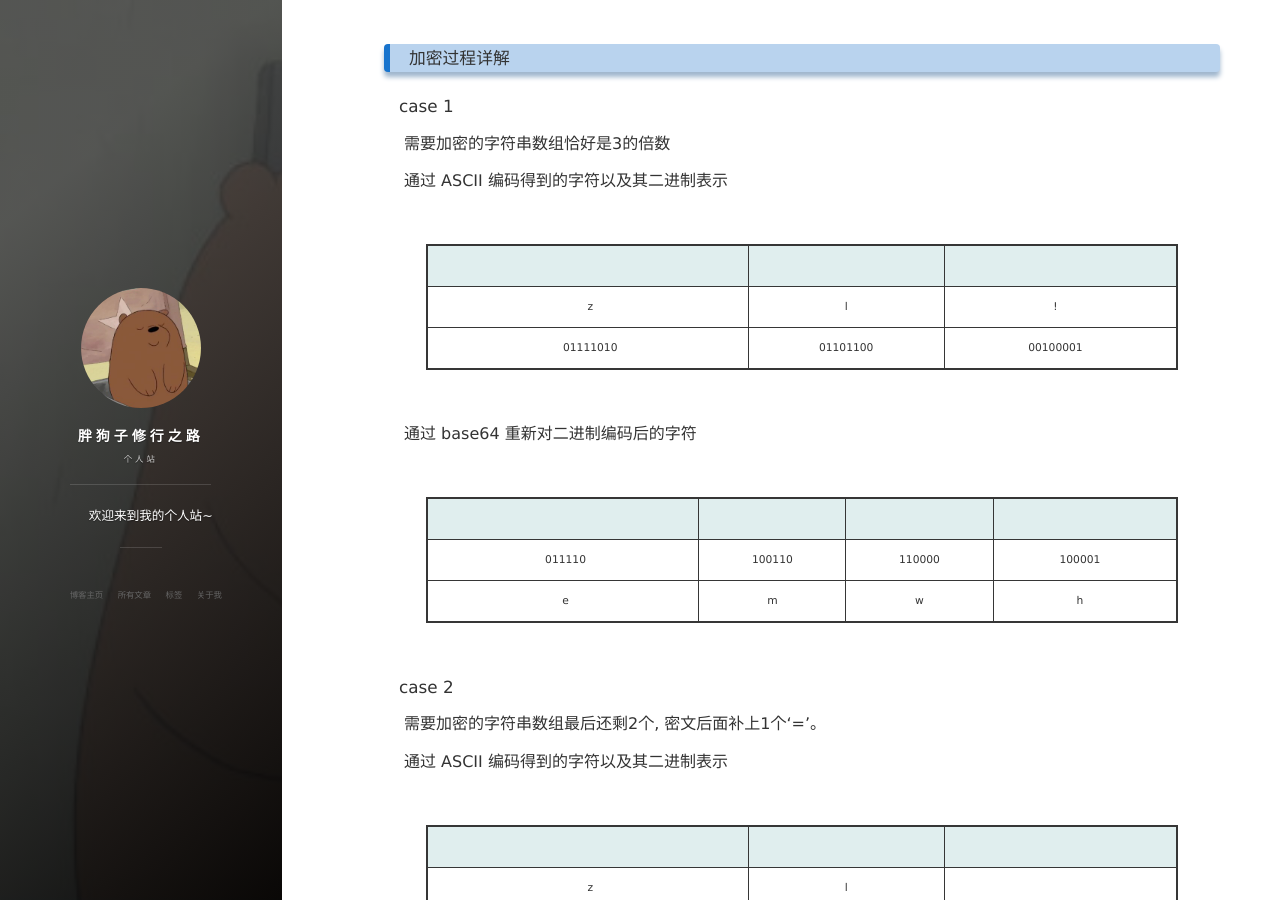
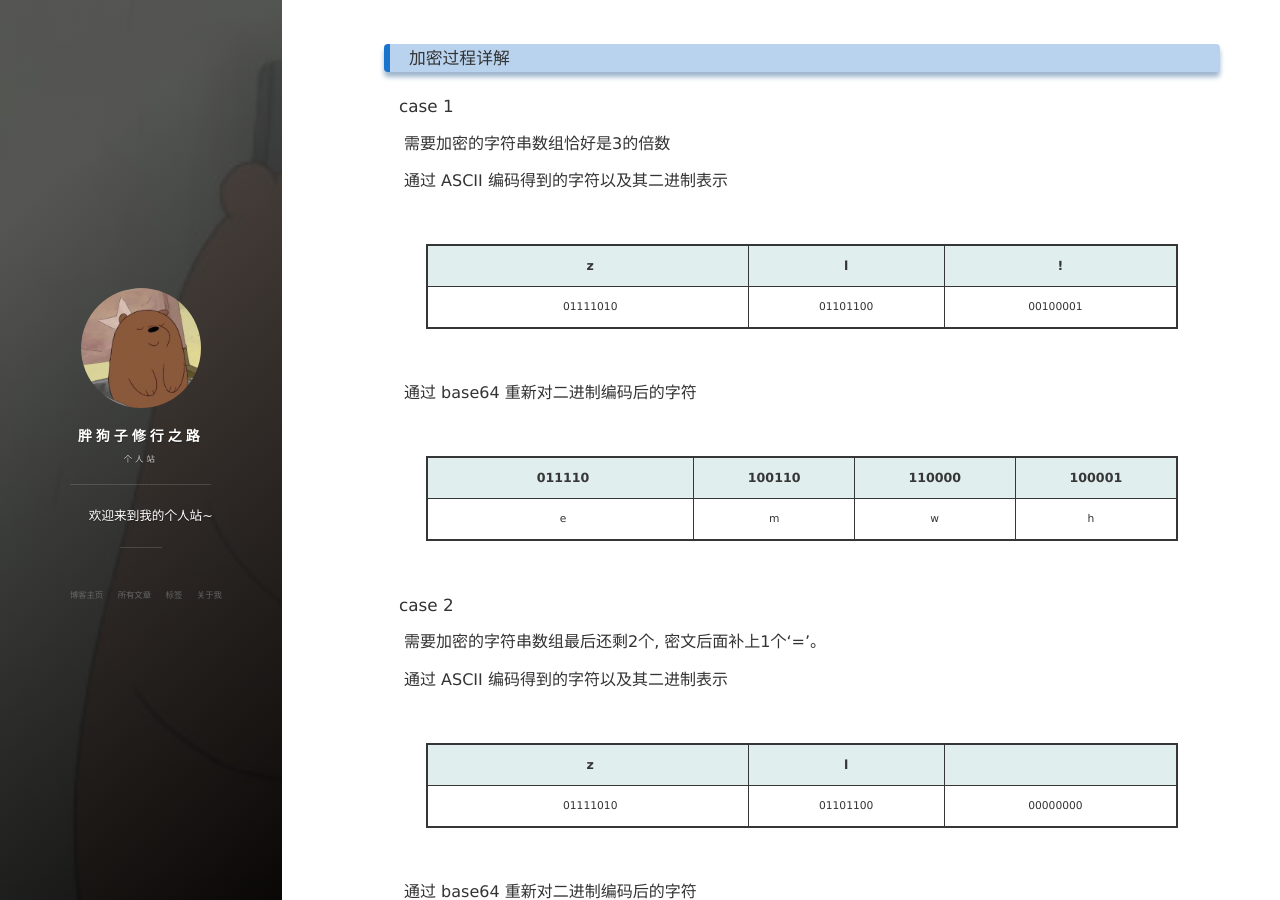
Before and after one commit to zhanglinhahaha/zhanglinhahaha.github.io, a Jekyll site: the page built from _posts/2021-01-12-【算法学习】base64加密解密.md, in a window 1280 px wide and 900 px high, scrolled down 1294 px. Built offline with Jekyll 4.4.1, drawn with Linux system fonts in a browser that asks for light colours; nearby versions of some CDN libraries; comment, search, counter and statistics services are not loaded.

Commit message:
modify table format

```diff
--- a/_posts/2021-01-12-【算法学习】base64加密解密.md
+++ b/_posts/2021-01-12-【算法学习】base64加密解密.md
@@ -47,16 +47,14 @@ base64 加密其实就是将通过 ASCII 编码的字符转换成通过 base64
 
 通过 ASCII 编码得到的字符以及其二进制表示
 
-| | | |
+| z | l | ! |
 | :----: | :----: | :----: |
-| z | l | ! |
 | 01111010 | 01101100 | 00100001 |
 
 通过 base64 重新对二进制编码后的字符
 
-| | | | |
+|011110 | 100110| 110000 | 100001|
 | :----:| :----: | :----: |:----: |
-|011110 | 100110| 110000 | 100001|
 | e | m | w | h |
 
 #### case 2
@@ -64,16 +62,14 @@ base64 加密其实就是将通过 ASCII 编码的字符转换成通过 base64
 
 通过 ASCII 编码得到的字符以及其二进制表示
 
-| | | |
+| z | l |  |
 | :----: | :----: | :----: |
-| z | l |  |
 | 01111010 | 01101100 | 00000000 |
 
 通过 base64 重新对二进制编码后的字符
 
-| | | | |
+|011110 | 100110| 110000 | 000000|
 | :----:| :----: | :----: |:----: |
-|011110 | 100110| 110000 | 000000|
 | e | m | w | = |
 
 #### case 3
@@ -81,16 +77,14 @@ base64 加密其实就是将通过 ASCII 编码的字符转换成通过 base64
 
 通过 ASCII 编码得到的字符以及其二进制表示
 
-| | | |
+| z |  |  |
 | :----: | :----: | :----: |
-| z |  |  |
 | 01111010 | 00000000 | 00000000 |
 
 通过 base64 重新对二进制编码后的字符
 
-| | | | |
+|011110 | 100000| 000000 | 000000|
 | :----:| :----: | :----: |:----: |
-|011110 | 100000| 000000 | 000000|
 | e | g | = | = |
 
 ### 其实解密就是加密的逆过程，所以就不再复述。
```
